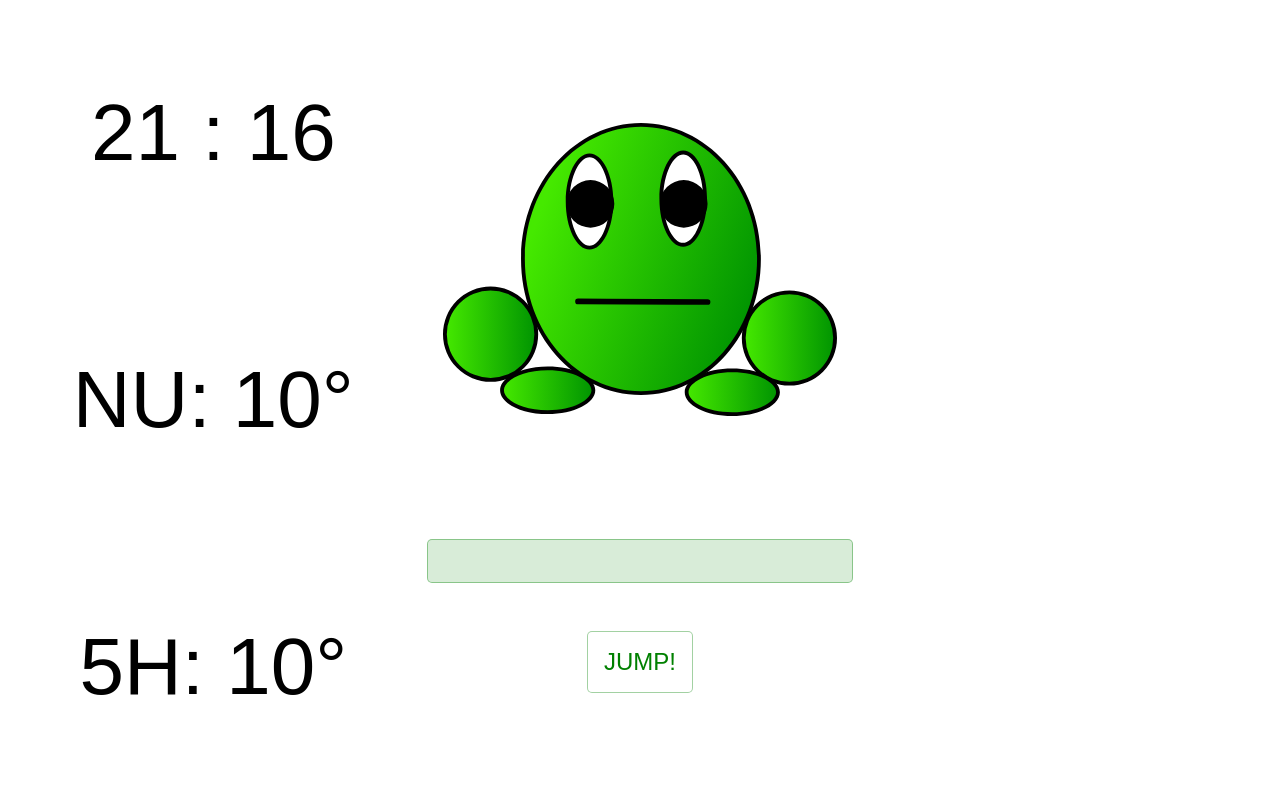
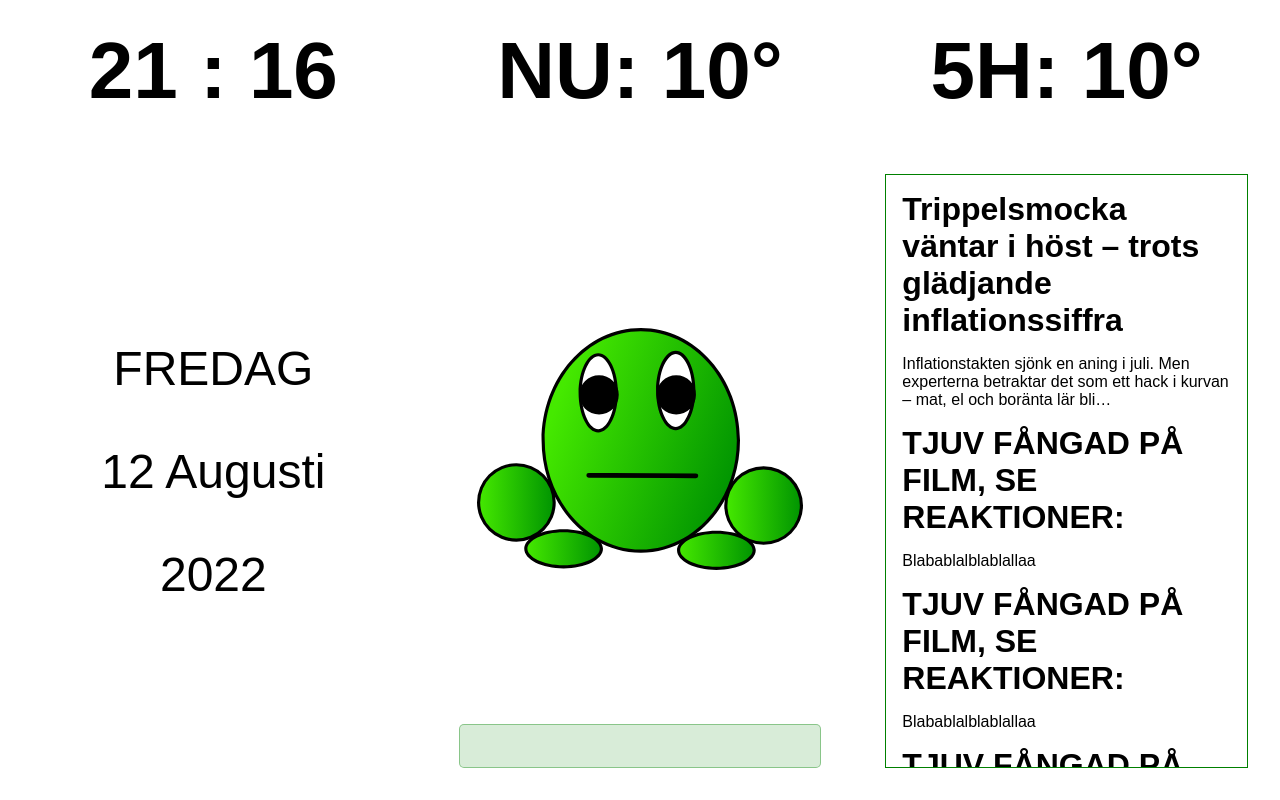
Before and after one commit to segelfartyg/WebFrog, a React (Create React App) app: page / in a window 1280 px wide. Built offline with nearby package versions, Linux system fonts and the light colour scheme; no server answers; a web font is replaced by a local one.

Commit message:
added temp support

```diff
--- a/src/App.css
+++ b/src/App.css
@@ -1,6 +1,7 @@
 .App{
   display: grid;
-  grid-template-columns: 1fr 1fr 1fr;
+  grid-template-columns: 1fr;
+  grid-template-rows: 1fr 2fr;
   height: 100%;
 }
 
@@ -46,12 +47,13 @@
 }
 
 
+
 .mainDiv{
   height: 100%;
 
   display: grid;
-  grid-template-columns: 1fr;
-  grid-template-rows: 1fr 1fr 1fr;
+  grid-template-columns: 1fr 1fr 1fr;
+  grid-template-rows: 1fr;
 
 }
 
@@ -67,7 +69,7 @@
 
 .frogglemain{
   margin: auto;
-  width:auto;
+  width:90%;
   padding: 1rem;
   height: auto;
   animation: none 0.5s forwards;
@@ -118,7 +120,7 @@
   height: 2.5rem;
   font-size: 1.5rem;
   border: solid rgba(0, 128, 0, 0.699) 1px;
-  margin-bottom: 1.5rem;
+  margin-bottom: 0;
   border-radius: 5px;
   outline: none;
   font-family:Georgia, 'Times New Roman', Times, serif
@@ -149,7 +151,42 @@
   font-size: 5rem;
 }
 
-.middleColumn{
+.middleBox{
   display: flex;
   flex-direction: column;
+  padding: 2rem;
+  position: relative;
 }
+
+.date p{
+  font-size: 3rem;
+  text-align: center;
+}
+
+.dateDiv{
+  margin: auto;
+}
+.middleColumn{
+  display: grid;
+  grid-template-columns: 1fr 1fr 1fr;
+  height: 100%;
+  width: 100%;
+}
+
+h4{
+  font-size: 2rem;
+  padding: 0;
+  margin: 0;
+}
+
+.newsItem p{
+  font-size: 1rem;
+}
+
+.newsArea{
+  border: solid green 1px;
+  max-height: 70vh;
+  overflow-y: scroll;
+  padding: 1rem;
+
+}
--- a/src/App.js
+++ b/src/App.js
@@ -191,6 +191,11 @@ for(let i = 0; i < response.data.timeSeries.length; i++){
 
 }, 1000);
 
+
+//  <button onClick={onSearchClickHandler} className="button">
+//   JUMP!
+//  </button>
+
   return (
     <div className="App">
 
@@ -199,18 +204,18 @@ for(let i = 0; i < response.data.timeSeries.length; i++){
 
     <div className="box">
 
-    <p className="frogTimeStyle">{frogTime}</p>
+    <h1 className="frogTimeStyle">{frogTime}</h1>
 
     </div>
 
    <div className="box temp">
-    <p>NU: 10°</p>
+    <h1 className="frogTimeStyle">NU: 10°</h1>
 
    </div>
 
 
    <div className="box temp">
-   <p>5H: 10°</p>
+   <h1 className="frogTimeStyle">5H: 10°</h1>
    </div>
 
   </div>
@@ -218,6 +223,19 @@ for(let i = 0; i < response.data.timeSeries.length; i++){
 
   <div className="middleColumn">
 
+  <div className="middleBox date">
+
+  <div className="dateDiv">
+  <p>FREDAG</p>
+  <p>12 Augusti</p>
+  <p>2022</p>
+  </div>
+
+
+  </div>
+
+
+  <div className="middleBox">
   <img style={frogstyle}className="frogglemain" alt="froggle" src={froggle} />
 
 
@@ -227,15 +245,72 @@ for(let i = 0; i < response.data.timeSeries.length; i++){
   ref={searchBarValue}
   type="text"
  ></input>
- <button onClick={onSearchClickHandler} className="button">
-  JUMP!
- </button>
+
+
+ </div>
+
+
+ <div className="middleBox">
+
+<div className="newsArea">
+
+<div className="newsItem">
+<h4>Trippelsmocka väntar i höst – trots glädjande inflationssiffra</h4>
+<p className="ingress">Inflationstakten sjönk en aning i juli. Men experterna betraktar det som ett hack i kurvan – mat, el och boränta lär bli…</p>
+</div>
+
+<div className="newsItem">
+<h4>TJUV FÅNGAD PÅ FILM, SE REAKTIONER:</h4>
+<p className="ingress">Blabablalblablallaa</p>
+</div>
+
+<div className="newsItem">
+<h4>TJUV FÅNGAD PÅ FILM, SE REAKTIONER:</h4>
+<p className="ingress">Blabablalblablallaa</p>
+</div>
+
+<div className="newsItem">
+<h4>TJUV FÅNGAD PÅ FILM, SE REAKTIONER:</h4>
+<p className="ingress">Blabablalblablallaa</p>
+</div>
+<div className="newsItem">
+<h4>TJUV FÅNGAD PÅ FILM, SE REAKTIONER:</h4>
+<p className="ingress">Blabablalblablallaa</p>
+</div>
+<div className="newsItem">
+<h4>TJUV FÅNGAD PÅ FILM, SE REAKTIONER:</h4>
+<p className="ingress">Blabablalblablallaa</p>
+</div>
+
+<div className="newsItem">
+<h4>TJUV FÅNGAD PÅ FILM, SE REAKTIONER:</h4>
+<p className="ingress">Blabablalblablallaa</p>
+</div>
+
+<div className="newsItem">
+<h4>TJUV FÅNGAD PÅ FILM, SE REAKTIONER:</h4>
+<p className="ingress">Blabablalblablallaa</p>
+</div>
+
+
+<div className="newsItem">
+<h4>TJUV FÅNGAD PÅ FILM, SE REAKTIONER:</h4>
+<p className="ingress">Blabablalblablallaa</p>
+</div>
 
 
 
 
+</div>
+
+
+
+ </div>
 
   </div>
+
+
+
 
 
 
```
Also changed, not shown: src/beepo.png (added).
